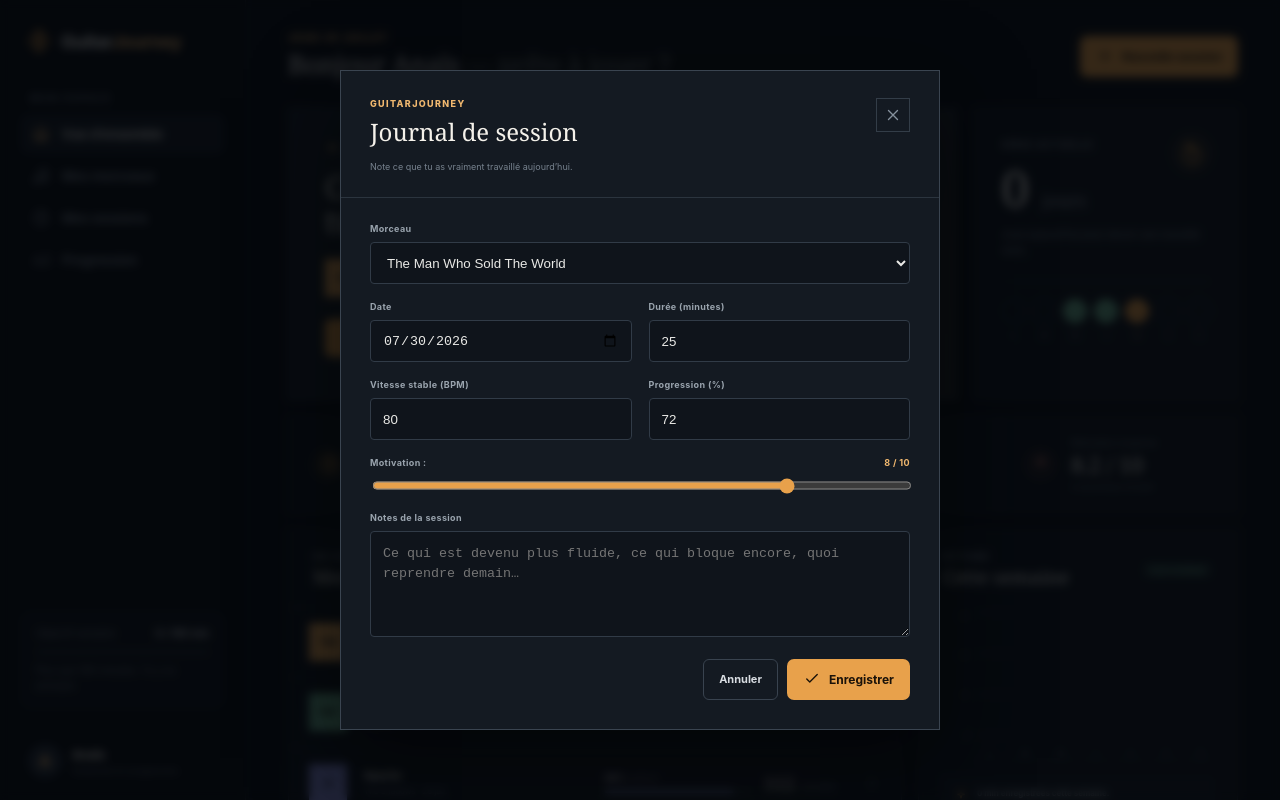
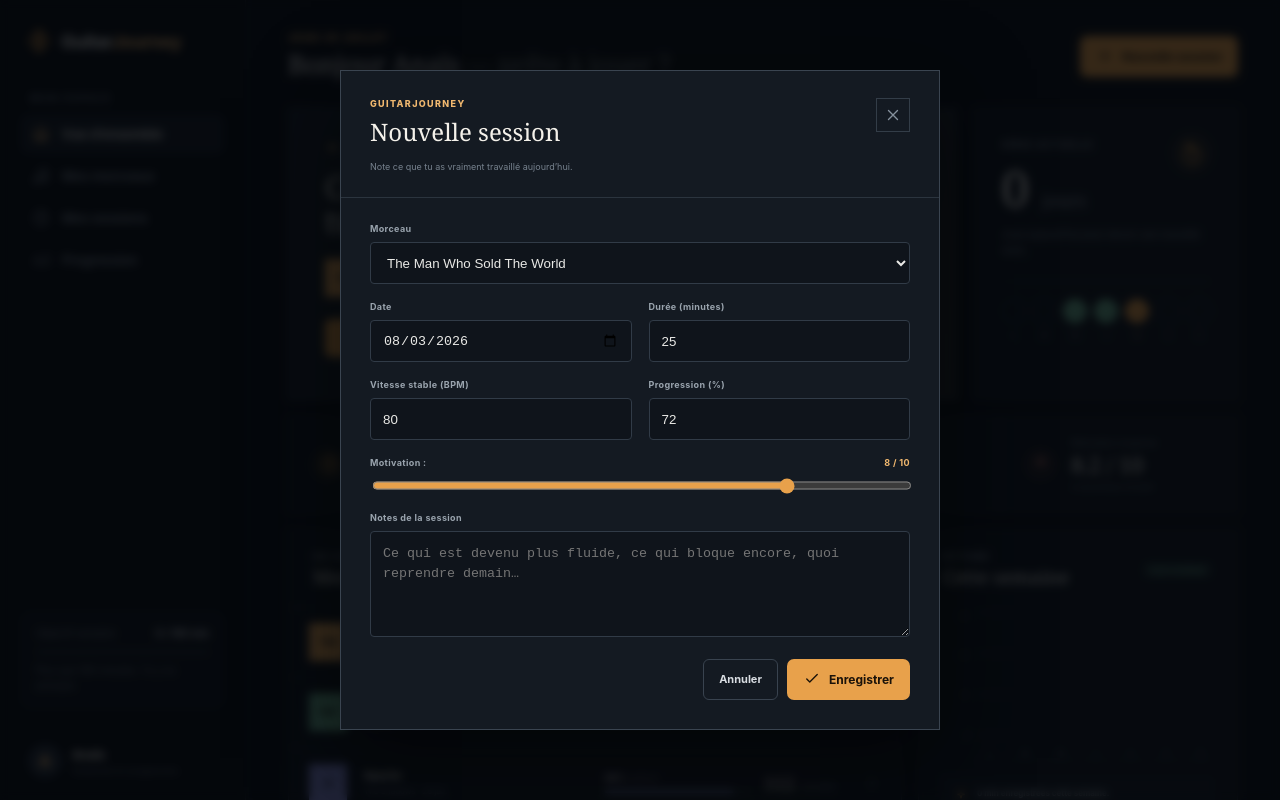
Before and after one commit to Kinnixx/guitar-journey, a Next.js app: page / in a window 1280 px wide. Both pictures are taken after a click on the button "Nouvelle session". Shown: the top 800 px of the page. Built offline with nearby package versions, Linux system fonts and the light colour scheme.

Commit message:
feat: complete session management

```diff
--- a/app/page.tsx
+++ b/app/page.tsx
@@ -156,6 +156,8 @@ export default function Home() {
   const [songs, setSongs] = useState<Song[]>(initialSongs);
   const [sessions, setSessions] = useState<Session[]>(initialSessions);
   const [sessionModal, setSessionModal] = useState(false);
+  const [editingSessionId, setEditingSessionId] = useState<number | null>(null);
+  const [sessionFormError, setSessionFormError] = useState("");
   const [songModal, setSongModal] = useState(false);
   const [selectedSongId, setSelectedSongId] = useState(1);
   const [toast, setToast] = useState("");
@@ -200,31 +202,104 @@ export default function Home() {
   const streak = calculateStreak(sessions);
   const focusSong = currentSongs.find((song) => song.id === selectedSongId) ?? currentSongs[0];
   const sortedSessions = useMemo(() => sortSessionsByMostRecent(sessions), [sessions]);
+  const editingSession = editingSessionId === null
+    ? undefined
+    : sessions.find((session) => session.id === editingSessionId);
+  const isEditingSession = editingSessionId !== null;
+  const todayDate = formatLocalDate(new Date());
+
+  const closeSessionModal = () => {
+    setSessionModal(false);
+    setEditingSessionId(null);
+    setSessionFormError("");
+  };
 
   const openSession = (songId = focusSong?.id ?? 1) => {
     setSelectedSongId(songId);
+    setEditingSessionId(null);
+    setSessionFormError("");
+    setSessionModal(true);
+  };
+
+  const editSession = (id: number) => {
+    const session = sessions.find((item) => item.id === id);
+    if (!session) return;
+    setSelectedSongId(session.songId);
+    setEditingSessionId(id);
+    setSessionFormError("");
     setSessionModal(true);
   };
 
   const saveSession = (event: FormEvent<HTMLFormElement>) => {
     event.preventDefault();
     const form = new FormData(event.currentTarget);
-    const songId = Number(form.get("songId"));
+    const songId = editingSession?.songId ?? Number(form.get("songId"));
+    const date = String(form.get("date"));
+    const duration = Number(form.get("duration"));
     const progress = Number(form.get("progress"));
     const bpm = Number(form.get("bpm"));
-    const newSession: Session = {
-      id: Date.now(),
-      date: String(form.get("date")),
+    const motivation = Number(form.get("motivation"));
+
+    if (!/^\d{4}-\d{2}-\d{2}$/.test(date) || date > todayDate) {
+      setSessionFormError("Choisis une date valide, aujourd’hui ou dans le passé.");
+      return;
+    }
+
+    if (!songs.some((song) => song.id === songId)) {
+      setSessionFormError("Le morceau associé à cette session est introuvable.");
+      return;
+    }
+
+    if (
+      !Number.isInteger(duration) || duration < 1
+      || !Number.isInteger(bpm) || bpm < 20
+      || !Number.isInteger(progress) || progress < 0 || progress > 100
+      || !Number.isInteger(motivation) || motivation < 1 || motivation > 10
+    ) {
+      setSessionFormError("Vérifie la durée, le BPM, la progression et la motivation.");
+      return;
+    }
+
+    if (isEditingSession && !editingSession) {
+      setSessionFormError("Cette session n’existe plus.");
+      return;
+    }
+
+    const savedSession: Session = {
+      id: editingSession?.id ?? Date.now(),
+      date,
       songId,
-      duration: Number(form.get("duration")),
+      duration,
       bpm,
       progress,
-      motivation: Number(form.get("motivation")),
+      motivation,
       notes: String(form.get("notes")),
     };
-    setSessions((current) => [newSession, ...current]);
-    setSessionModal(false);
+
+    if (editingSession) {
+      setSessions((current) => current.map((session) =>
+        session.id === editingSession.id ? savedSession : session
+      ));
+      closeSessionModal();
+      setToast("Session modifiée");
+      return;
+    }
+
+    setSessions((current) => [savedSession, ...current]);
+    closeSessionModal();
     setToast("Session enregistrée — belle régularité !");
+  };
+
+  const removeSession = (id: number) => {
+    const session = sessions.find((item) => item.id === id);
+    if (!session) return;
+    const song = songs.find((item) => item.id === session.songId);
+    const confirmed = window.confirm(
+      `Supprimer la session du ${formatDate(session.date)}${song ? ` — ${song.title}` : ""} ?`
+    );
+    if (!confirmed) return;
+    setSessions((current) => current.filter((item) => item.id !== id));
+    setToast("Session supprimée");
   };
 
   const saveSong = (event: FormEvent<HTMLFormElement>) => {
@@ -311,7 +386,14 @@ export default function Home() {
         )}
 
         {active === "Mes sessions" && (
-          <SessionsView sessions={sortedSessions} songs={currentSongs} streak={streak} onAdd={() => openSession()} />
+          <SessionsView
+            sessions={sortedSessions}
+            songs={currentSongs}
+            streak={streak}
+            onAdd={() => openSession()}
+            onEdit={editSession}
+            onRemove={removeSession}
+          />
         )}
 
         {active === "Progression" && (
@@ -319,28 +401,34 @@ export default function Home() {
         )}
       </section>
 
-      {sessionModal && focusSong && (
-        <Modal title="Journal de session" subtitle="Note ce que tu as vraiment travaillé aujourd’hui." onClose={() => setSessionModal(false)}>
-          <form className="form-grid" onSubmit={saveSession}>
+      {sessionModal && focusSong && (!isEditingSession || editingSession) && (
+        <Modal
+          title={isEditingSession ? "Modifier la session" : "Nouvelle session"}
+          subtitle={isEditingSession ? "Ajuste les informations enregistrées sans changer de morceau." : "Note ce que tu as vraiment travaillé aujourd’hui."}
+          onClose={closeSessionModal}
+        >
+          <form className="form-grid" key={editingSession?.id ?? "new-session"} onSubmit={saveSession}>
             <label className="form-wide">Morceau
-              <select name="songId" value={selectedSongId} onChange={(event) => setSelectedSongId(Number(event.target.value))}>
+              <select disabled={isEditingSession} name="songId" value={selectedSongId} onChange={(event) => setSelectedSongId(Number(event.target.value))}>
                 {currentSongs.map((song) => <option key={song.id} value={song.id}>{song.title}</option>)}
               </select>
+              {isEditingSession && <span className="field-help">Le morceau associé à une session ne peut pas être modifié.</span>}
             </label>
-            <label>Date<input required name="date" type="date" defaultValue="2026-07-30" /></label>
-            <label>Durée (minutes)<input required min="1" name="duration" type="number" defaultValue="25" /></label>
-            <label>Vitesse stable (BPM)<input required min="20" name="bpm" type="number" defaultValue={focusSong.bpm} /></label>
-            <label>Progression (%)<input required min="0" max="100" name="progress" type="number" defaultValue={focusSong.progress} /></label>
-            <label className="form-wide range-label">Motivation : <output id="motivation-value">8 / 10</output>
-              <input aria-describedby="motivation-value" name="motivation" type="range" min="1" max="10" defaultValue="8" onInput={(event) => {
+            <label>Date<input required max={todayDate} name="date" type="date" defaultValue={editingSession?.date ?? todayDate} /></label>
+            <label>Durée (minutes)<input required min="1" name="duration" type="number" defaultValue={editingSession?.duration ?? 25} /></label>
+            <label>Vitesse stable (BPM)<input required min="20" name="bpm" type="number" defaultValue={editingSession?.bpm ?? focusSong.bpm} /></label>
+            <label>Progression (%)<input required min="0" max="100" name="progress" type="number" defaultValue={editingSession?.progress ?? focusSong.progress} /></label>
+            <label className="form-wide range-label">Motivation : <output id="motivation-value">{editingSession?.motivation ?? 8} / 10</output>
+              <input aria-describedby="motivation-value" name="motivation" type="range" min="1" max="10" defaultValue={editingSession?.motivation ?? 8} onInput={(event) => {
                 const output = document.querySelector("#motivation-value");
                 if (output) output.textContent = `${event.currentTarget.value} / 10`;
               }} />
             </label>
             <label className="form-wide">Notes de la session
-              <textarea name="notes" placeholder="Ce qui est devenu plus fluide, ce qui bloque encore, quoi reprendre demain…" rows={4} />
+              <textarea name="notes" placeholder="Ce qui est devenu plus fluide, ce qui bloque encore, quoi reprendre demain…" rows={4} defaultValue={editingSession?.notes ?? ""} />
             </label>
-            <div className="form-actions form-wide"><button type="button" className="ghost-button" onClick={() => setSessionModal(false)}>Annuler</button><button className="primary-button" type="submit"><Icon name="check" /> Enregistrer</button></div>
+            {sessionFormError && <p className="form-error form-wide" role="alert">{sessionFormError}</p>}
+            <div className="form-actions form-wide"><button type="button" className="ghost-button" onClick={closeSessionModal}>Annuler</button><button className="primary-button" type="submit"><Icon name="check" /> {isEditingSession ? "Enregistrer les modifications" : "Enregistrer"}</button></div>
           </form>
         </Modal>
       )}
@@ -433,16 +521,23 @@ function SongsView({ songs, onAdd, onPractice, onRemove }: { songs: Song[]; onAd
   </section>;
 }
 
-function SessionsView({ sessions, songs, streak, onAdd }: { sessions: Session[]; songs: Song[]; streak: number; onAdd: () => void }) {
+function SessionsView({ sessions, songs, streak, onAdd, onEdit, onRemove }: {
+  sessions: Session[];
+  songs: Song[];
+  streak: number;
+  onAdd: () => void;
+  onEdit: (id: number) => void;
+  onRemove: (id: number) => void;
+}) {
   return <section className="view-page">
     <div className="view-intro compact-intro"><div><p className="eyebrow">JOURNAL DE PRATIQUE</p><h2>Ce que tu as vraiment joué.</h2><span>Un historique concret pour voir le chemin parcouru, même les jours où tu en doutes.</span></div></div>
     <div className="session-layout">
       <article className="panel session-history"><div className="panel-heading"><div><p>HISTORIQUE</p><h2>{sessions.length} sessions enregistrées</h2></div><button className="small-action" onClick={onAdd}><Icon name="plus" size={15} /> Ajouter</button></div>
-        <div className="timeline">{sessions.map((session) => {
+        <div className="timeline">{sessions.length ? sessions.map((session) => {
           const song = songs.find((item) => item.id === session.songId);
           if (!song) return null;
-          return <div className="timeline-row" key={session.id}><div className="timeline-date"><strong>{formatDate(session.date).split(" ")[0]}</strong><span>{formatDate(session.date).split(" ")[1]}</span></div><Cover song={song} /><div className="timeline-main"><strong>{song.title}</strong><span>{session.notes || "Session enregistrée sans note."}</span></div><div className="session-metrics"><span><Icon name="clock" size={14} />{session.duration} min</span><span><Icon name="speed" size={14} />{session.bpm} BPM</span><span><Icon name="spark" size={14} />{session.motivation}/10</span></div></div>;
-        })}</div>
+          return <div className="timeline-row" key={session.id}><div className="timeline-date"><strong>{formatDate(session.date).split(" ")[0]}</strong><span>{formatDate(session.date).split(" ")[1]}</span></div><Cover song={song} /><div className="timeline-main"><strong>{song.title}</strong><span>{session.notes || "Session enregistrée sans note."}</span></div><div className="session-metrics"><span><Icon name="clock" size={14} />{session.duration} min</span><span><Icon name="speed" size={14} />{session.bpm} BPM</span><span><Icon name="spark" size={14} />{session.motivation}/10</span></div><div className="session-row-actions"><button aria-label={`Modifier la session du ${formatDate(session.date)} pour ${song.title}`} onClick={() => onEdit(session.id)} title="Modifier"><Icon name="edit" size={15} /></button><button aria-label={`Supprimer la session du ${formatDate(session.date)} pour ${song.title}`} className="danger-action" onClick={() => onRemove(session.id)} title="Supprimer"><Icon name="trash" size={15} /></button></div></div>;
+        }) : <EmptyState icon="clock" title="Aucune session enregistrée" copy="Ajoute une session pour commencer ton historique de pratique." action={onAdd} />}</div>
       </article>
       <aside className="session-aside">
         <article className="streak-summary"><Icon name="flame" size={26} /><p>SÉRIE EN COURS</p><strong>{streak}</strong><span>jours de pratique consécutifs</span><small>Ton record personnel est de 7 jours.</small></article>
```
Also changed, not shown: app/globals.css (+11 -3 lines).
